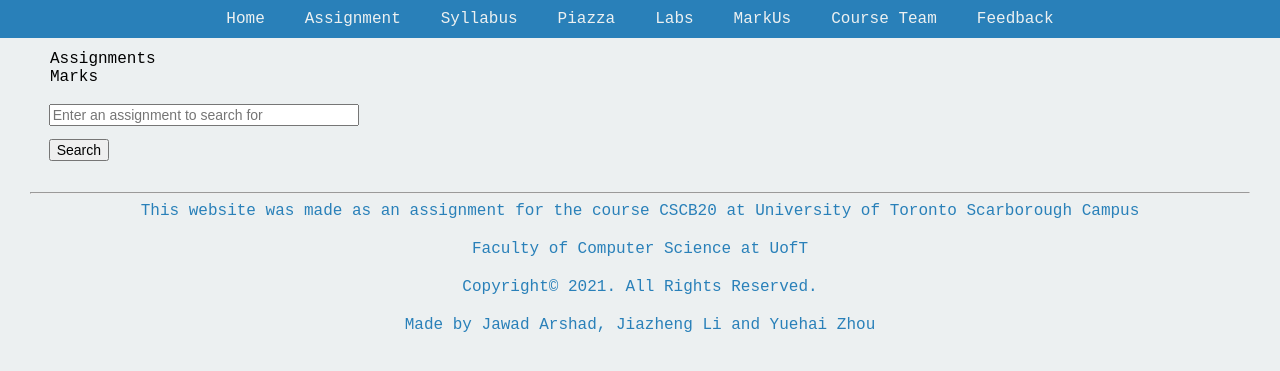
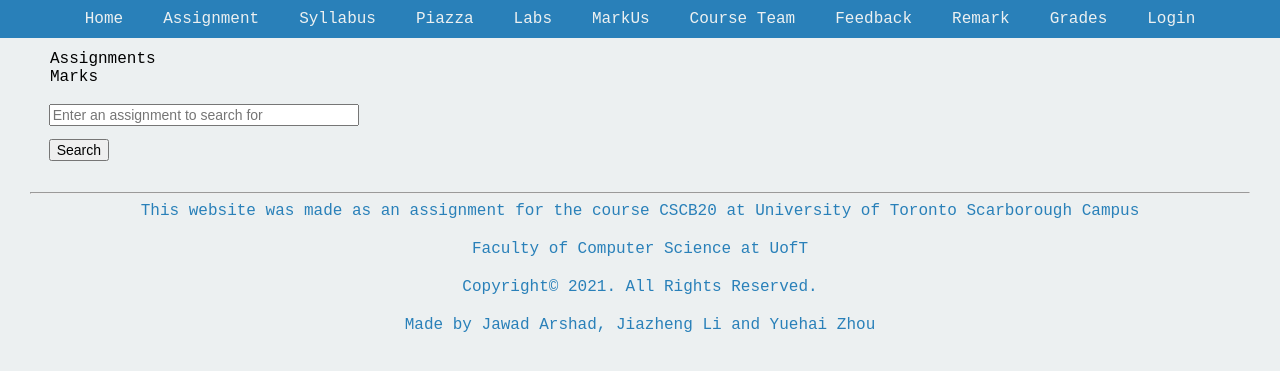
Before and after one commit to ljz3/CSCB20-A3, a Flask app: page / in a window 1280 px wide. Shown: the top 371 px of the page. Run offline with Flask 2, Linux system fonts and the light colour scheme; data comes from the database, SQL or seed files in the repository.

Commit message:
Added navbar items

```diff
--- a/Assignment3/templates/assignments.html
+++ b/Assignment3/templates/assignments.html
@@ -17,6 +17,10 @@
             <a href="markus.html">MarkUs</a>
             <a href="courseteam.html">Course Team</a>
             <a href="feedback.html">Feedback</a>
+            <a href="remark.html">Remark</a>
+            <a href="grade.html">Grades</a>
+            <a href="login.html">Login</a>
+
         </div>
 
         <div class="body-container">
--- a/Assignment3/templates/courseteam.html
+++ b/Assignment3/templates/courseteam.html
@@ -17,6 +17,9 @@
             <a href="markus.html">MarkUs</a>
             <a href="courseteam.html">Course Team</a>
             <a href="feedback.html">Feedback</a>
+            <a href="remark.html">Remark</a>
+            <a href="grade.html">Grades</a>
+            <a href="login.html">Login</a>
         </div>
         <div class="body-container">
             <div class="course-instrctor">
--- a/Assignment3/templates/feedback.html
+++ b/Assignment3/templates/feedback.html
@@ -17,6 +17,9 @@
             <a href="markus.html">MarkUs</a>
             <a href="courseteam.html">Course Team</a>
             <a href="feedback.html">Feedback</a>
+            <a href="remark.html">Remark</a>
+            <a href="grade.html">Grades</a>
+            <a href="login.html">Login</a>
         </div>
         <div class="body-container">
             <div class="top-info">
--- a/Assignment3/templates/grade.html
+++ b/Assignment3/templates/grade.html
@@ -17,6 +17,9 @@
             <a href="markus.html">MarkUs</a>
             <a href="courseteam.html">Course Team</a>
             <a href="feedback.html">Feedback</a>
+            <a href="remark.html">Remark</a>
+            <a href="grade.html">Grades</a>
+            <a href="login.html">Login</a>
         </div>
         <div class="body-container">
             <div class="form-container">
--- a/Assignment3/templates/index.html
+++ b/Assignment3/templates/index.html
@@ -17,6 +17,9 @@
             <a href="markus.html">MarkUs</a>
             <a href="courseteam.html">Course Team</a>
             <a href="feedback.html">Feedback</a>
+            <a href="remark.html">Remark</a>
+            <a href="grade.html">Grades</a>
+            <a href="login.html">Login</a>
         </div>
         <!-- main header for the website -->
         <h1 id="intro">CSCB63 Design and Analysis of Data Structures</h1>
--- a/Assignment3/templates/labs.html
+++ b/Assignment3/templates/labs.html
@@ -16,8 +16,10 @@
             <a href="labs.html">Labs</a>
             <a href="markus.html">MarkUs</a>
             <a href="courseteam.html">Course Team</a>
-
             <a href="feedback.html">Feedback</a>
+            <a href="remark.html">Remark</a>
+            <a href="grade.html">Grades</a>
+            <a href="login.html">Login</a>
         </div>
         <div class="body-container">
             <div class="labs">
--- a/Assignment3/templates/login.html
+++ b/Assignment3/templates/login.html
@@ -17,6 +17,9 @@
             <a href="markus.html">MarkUs</a>
             <a href="courseteam.html">Course Team</a>
             <a href="feedback.html">Feedback</a>
+            <a href="remark.html">Remark</a>
+            <a href="grade.html">Grades</a>
+            <a href="login.html">Login</a>
         </div>
         <div class="body-container">
             <div class="form-container">
--- a/Assignment3/templates/markus.html
+++ b/Assignment3/templates/markus.html
@@ -17,6 +17,9 @@
             <a href="markus.html">MarkUs</a>
             <a href="courseteam.html">Course Team</a>
             <a href="feedback.html">Feedback</a>
+            <a href="remark.html">Remark</a>
+            <a href="grade.html">Grades</a>
+            <a href="login.html">Login</a>
         </div>
         <div class="body-container">
             <!-- Header for the MarkUs page -->
--- a/Assignment3/templates/piazza.html
+++ b/Assignment3/templates/piazza.html
@@ -17,6 +17,9 @@
             <a href="markus.html">MarkUs</a>
             <a href="courseteam.html">Course Team</a>
             <a href="feedback.html">Feedback</a>
+            <a href="remark.html">Remark</a>
+            <a href="grade.html">Grades</a>
+            <a href="login.html">Login</a>
         </div>
         <div class="body-container">
             <!-- link to the piazza -->
--- a/Assignment3/templates/remark.html
+++ b/Assignment3/templates/remark.html
@@ -17,6 +17,9 @@
             <a href="markus.html">MarkUs</a>
             <a href="courseteam.html">Course Team</a>
             <a href="feedback.html">Feedback</a>
+            <a href="remark.html">Remark</a>
+            <a href="grade.html">Grades</a>
+            <a href="login.html">Login</a>
         </div>
         <div class="body-container">
             <div class="row-container">
--- a/Assignment3/templates/syllabus.html
+++ b/Assignment3/templates/syllabus.html
@@ -17,6 +17,9 @@
             <a href="markus.html">MarkUs</a>
             <a href="courseteam.html">Course Team</a>
             <a href="feedback.html">Feedback</a>
+            <a href="remark.html">Remark</a>
+            <a href="grade.html">Grades</a>
+            <a href="login.html">Login</a>
         </div>
         <div class="body-container">
             <!-- link to the syllabus -->
```
